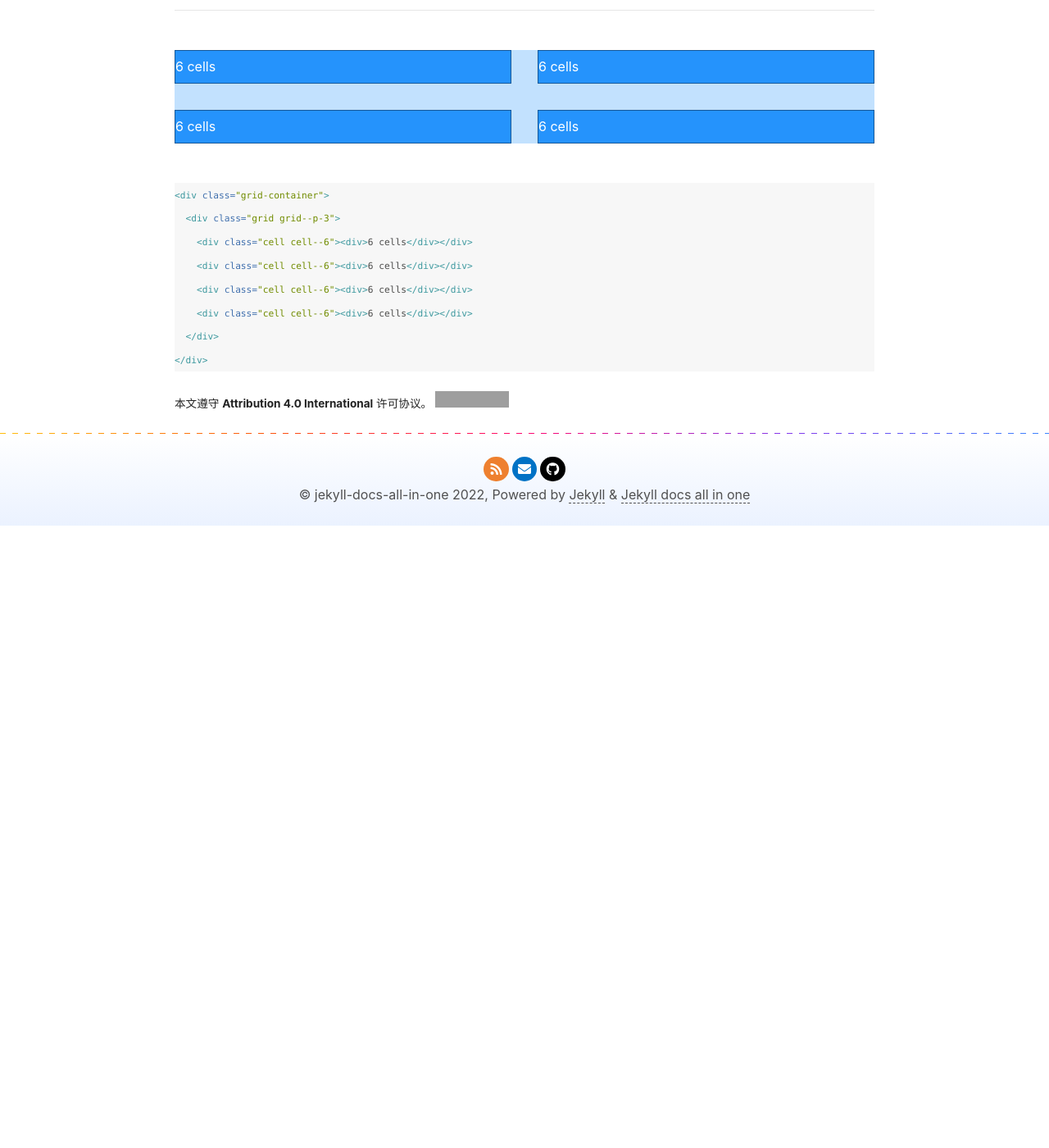
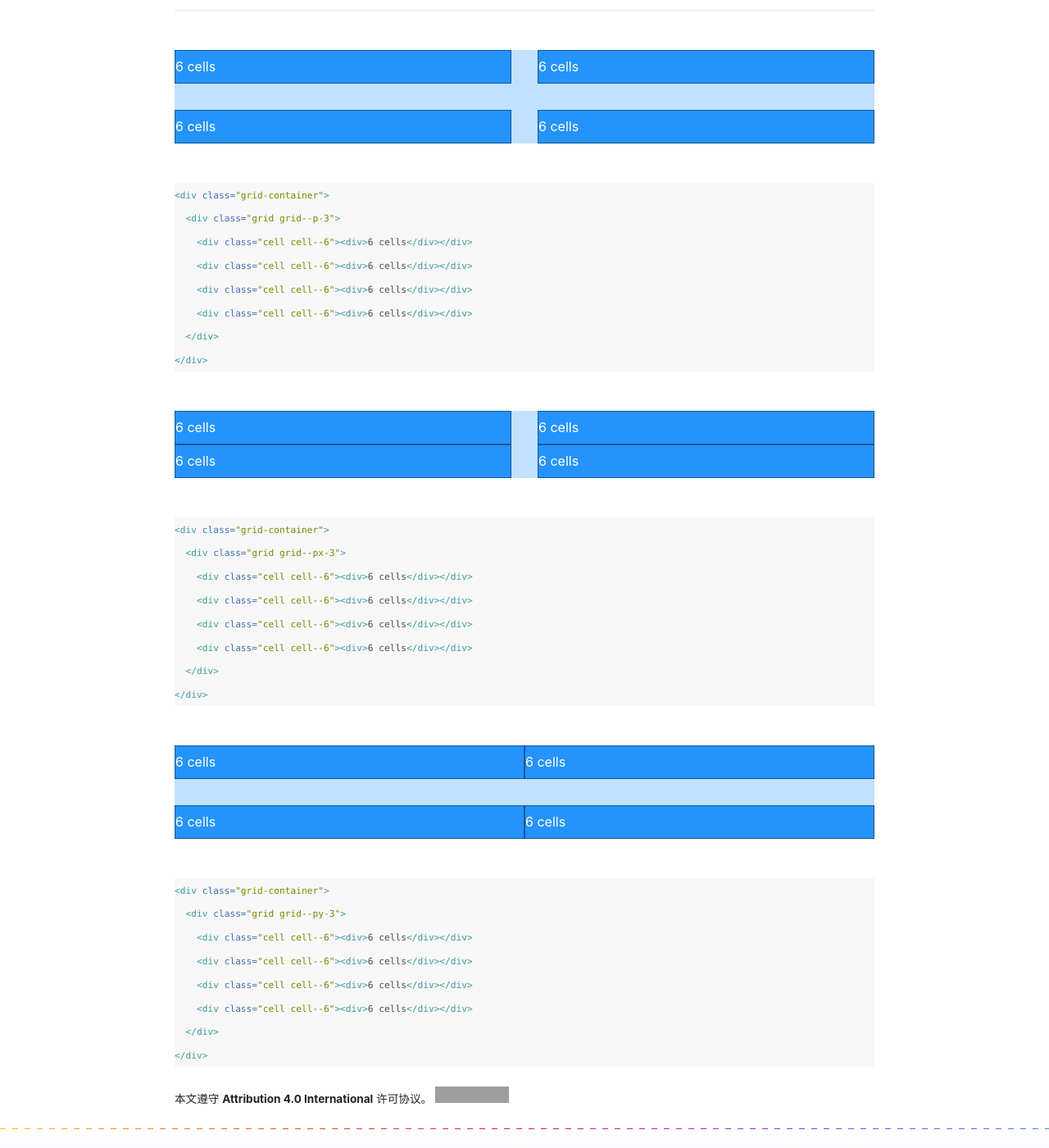
Before and after one commit to LawssssCat/jekyll-docs, a Jekyll site: the page built from _posts/2022-06-28-grid.md, in a window 1280 px wide and 1400 px high, scrolled down 1789 px. Shown: the whole window at 82% size. Built offline with Jekyll 4.4.1, drawn with Linux system fonts in a browser that asks for light colours; comment, search, counter and statistics services are not loaded; before the commit the page ends 2430 px from its top, so only the background shows below that; grey boxes are pictures that could not be loaded.

Commit message:
docs: grid-container

````diff
--- a/_posts/2022-06-28-grid.md
+++ b/_posts/2022-06-28-grid.md
@@ -124,3 +124,59 @@ And if there is no style of the current breakpoint, a smaller style (if this sty
   </div>
 </div>
 ```
+
+<div class="grid-container my-5 grid-example">
+  <div class="grid grid--px-3">
+    <div class="cell cell--6">
+      <div class="content">6 cells</div>
+    </div>
+    <div class="cell cell--6">
+      <div class="content">6 cells</div>
+    </div>
+    <div class="cell cell--6">
+      <div class="content">6 cells</div>
+    </div>
+    <div class="cell cell--6">
+      <div class="content">6 cells</div>
+    </div>
+  </div>
+</div>
+
+```html
+<div class="grid-container">
+  <div class="grid grid--px-3">
+    <div class="cell cell--6"><div>6 cells</div></div>
+    <div class="cell cell--6"><div>6 cells</div></div>
+    <div class="cell cell--6"><div>6 cells</div></div>
+    <div class="cell cell--6"><div>6 cells</div></div>
+  </div>
+</div>
+```
+
+<div class="grid-container my-5 grid-example">
+  <div class="grid grid--py-3">
+    <div class="cell cell--6">
+      <div class="content">6 cells</div>
+    </div>
+    <div class="cell cell--6">
+      <div class="content">6 cells</div>
+    </div>
+    <div class="cell cell--6">
+      <div class="content">6 cells</div>
+    </div>
+    <div class="cell cell--6">
+      <div class="content">6 cells</div>
+    </div>
+  </div>
+</div>
+
+```html
+<div class="grid-container">
+  <div class="grid grid--py-3">
+    <div class="cell cell--6"><div>6 cells</div></div>
+    <div class="cell cell--6"><div>6 cells</div></div>
+    <div class="cell cell--6"><div>6 cells</div></div>
+    <div class="cell cell--6"><div>6 cells</div></div>
+  </div>
+</div>
+```
````
